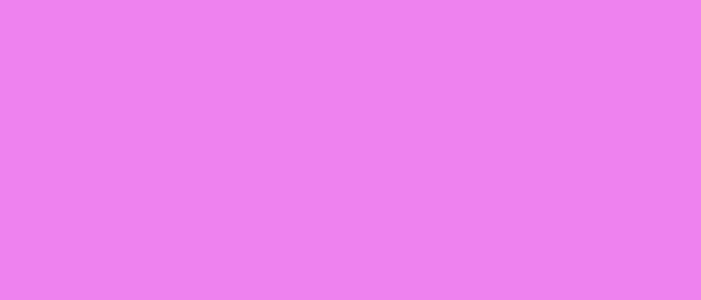
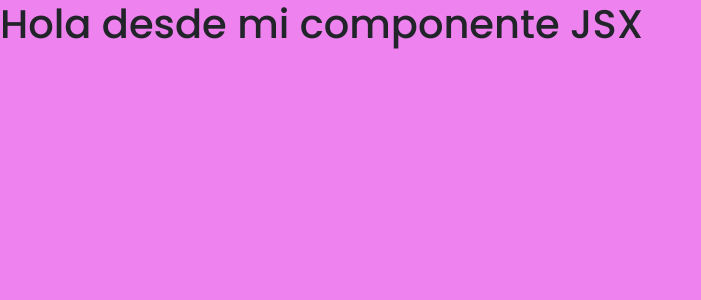
Before and after one commit to Alejandrodiazn/Punto-final-violencia, a React (Vite) app: page /HomeScreen in a window 1280 px wide. Before the commit this address had no page. Shown: the top 300 px of the page, without its empty margins (0-701 px from the left). Built offline with nearby package versions, Linux system fonts and the light colour scheme; a web font is replaced by a local one.

Commit message:
homescreen add

```diff
--- a/src/App.jsx
+++ b/src/App.jsx
@@ -3,6 +3,7 @@ import React from "react";
 import { BrowserRouter as Router, Routes, Route } from "react-router-dom";
 import { Landing } from "./pages/landing/landing";
 import { Conversation } from "./pages/conversation/Conversation";
+import { HomeScreen } from "./pages/homescreen/homescreen";
 
 //AQUI SE CORREGIRÁ TODO SE AÑADIRAN ROOTERS PARA MOVERSE ENTRE PAGINAS
 function App() {
@@ -11,6 +12,7 @@ function App() {
       <Routes>
         <Route index element={<Landing />}/>
         <Route path="/Conversacion-1" element={<Conversation/>}/>
+        <Route path="/HomeScreen" element={<HomeScreen/>}/>
       </Routes>
     </Router>
   );
--- /dev/null
+++ b/src/pages/homescreen/homescreen.css
@@ -0,0 +1,3 @@
+@media(max-width:500px){
+    background-color: #fff;
+}
--- /dev/null
+++ b/src/pages/homescreen/homescreen.jsx
@@ -0,0 +1,8 @@
+import React from 'react';
+
+function HomeScreen() {
+    console.log("Hola");
+  return <h1>Hola desde mi componente JSX</h1>;
+}
+
+export {HomeScreen};
--- /dev/null
+++ b/src/palette/colorPalette.css
@@ -0,0 +1,6 @@
+:root{
+    --primary: #A7C8F2;
+    --secundary: #F2B3D1;
+    --success: #D0F2E6;
+    --info: #D96A9E;
+}
```
